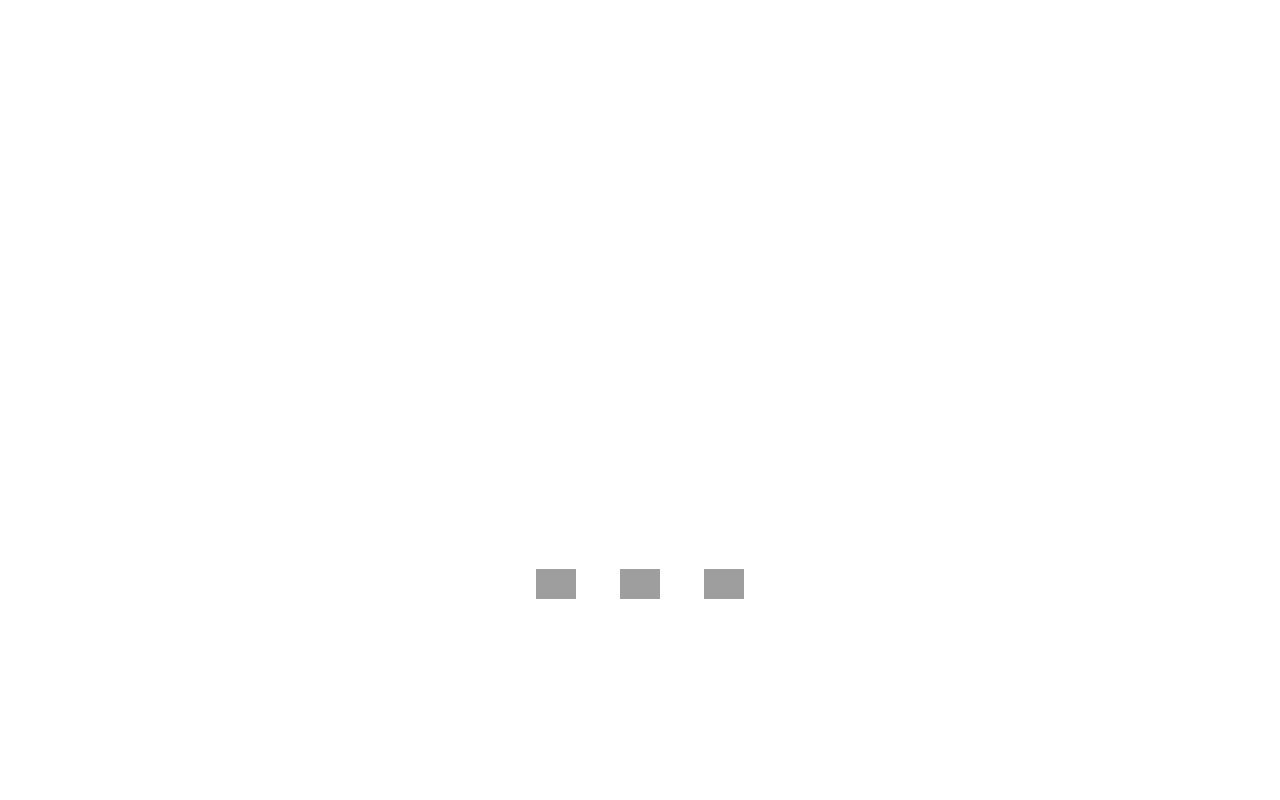
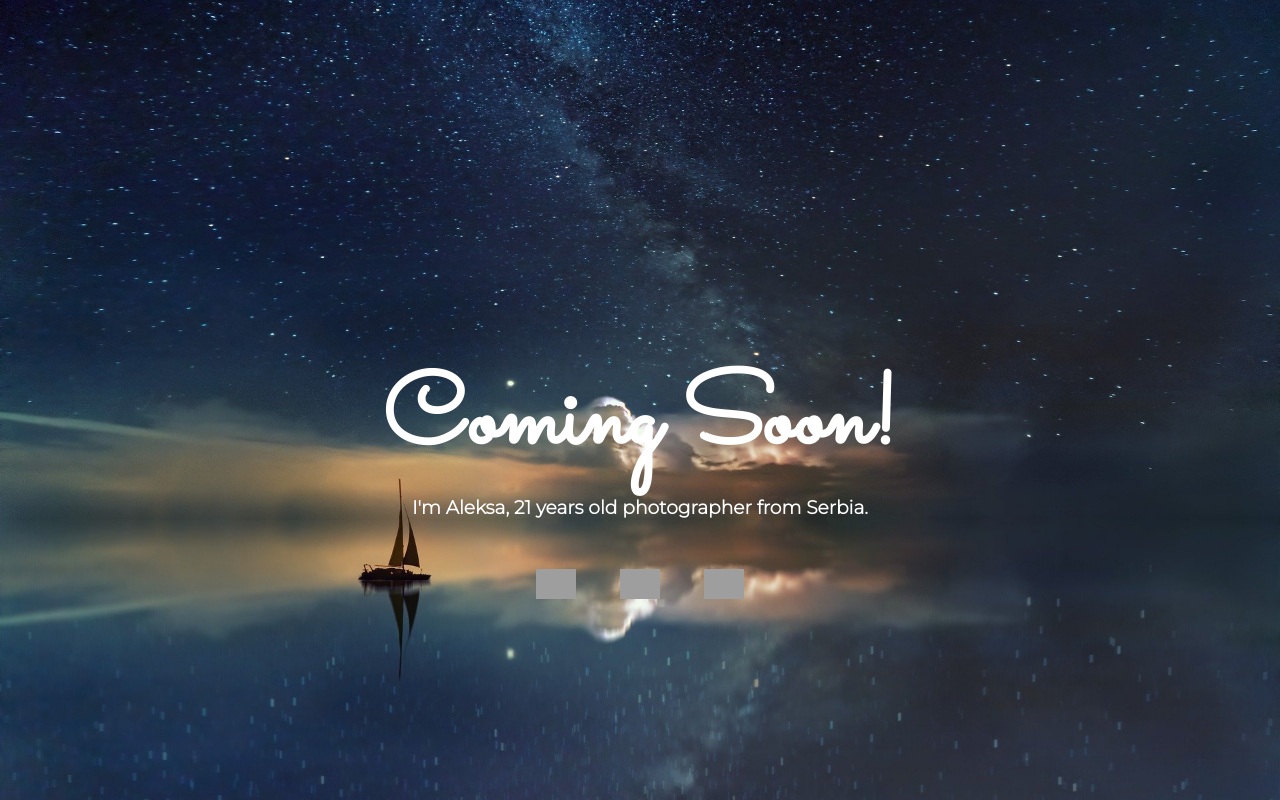
Before and after one commit to rosicnikola/aleksacovic, a plain HTML site: page index.html in a window 1280 px wide. Drawn offline with Linux system fonts and the light colour scheme; grey boxes are pictures that could not be loaded.

Commit message:
Update style.css

```diff
--- a/style.css
+++ b/style.css
@@ -1,5 +1,5 @@
 body {
-  background-image: url(images/b2.jpg);
+  background-image: url(b2.jpg);
   background-size: 100%;
   position: relative;
   background-repeat: no-repeat;
```
